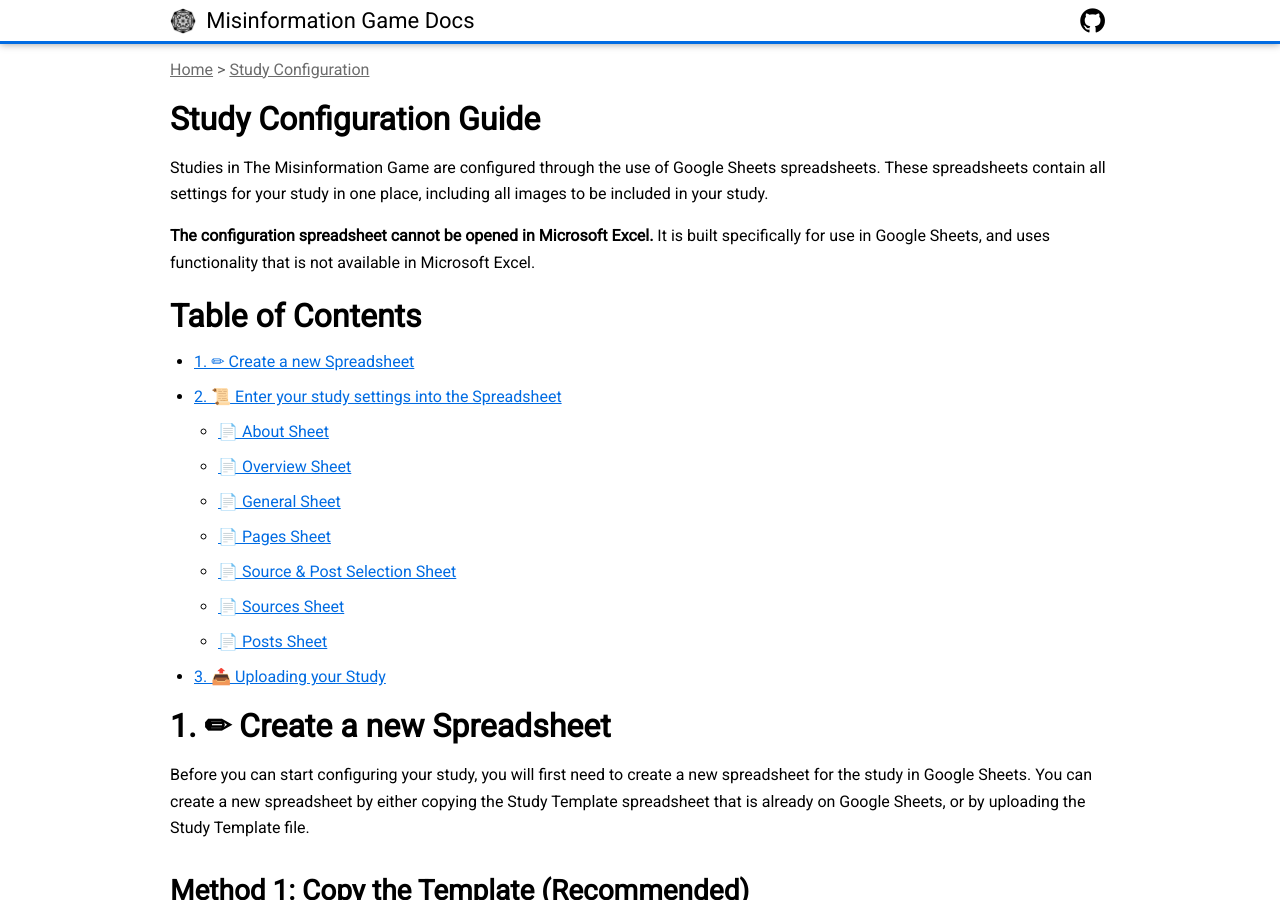
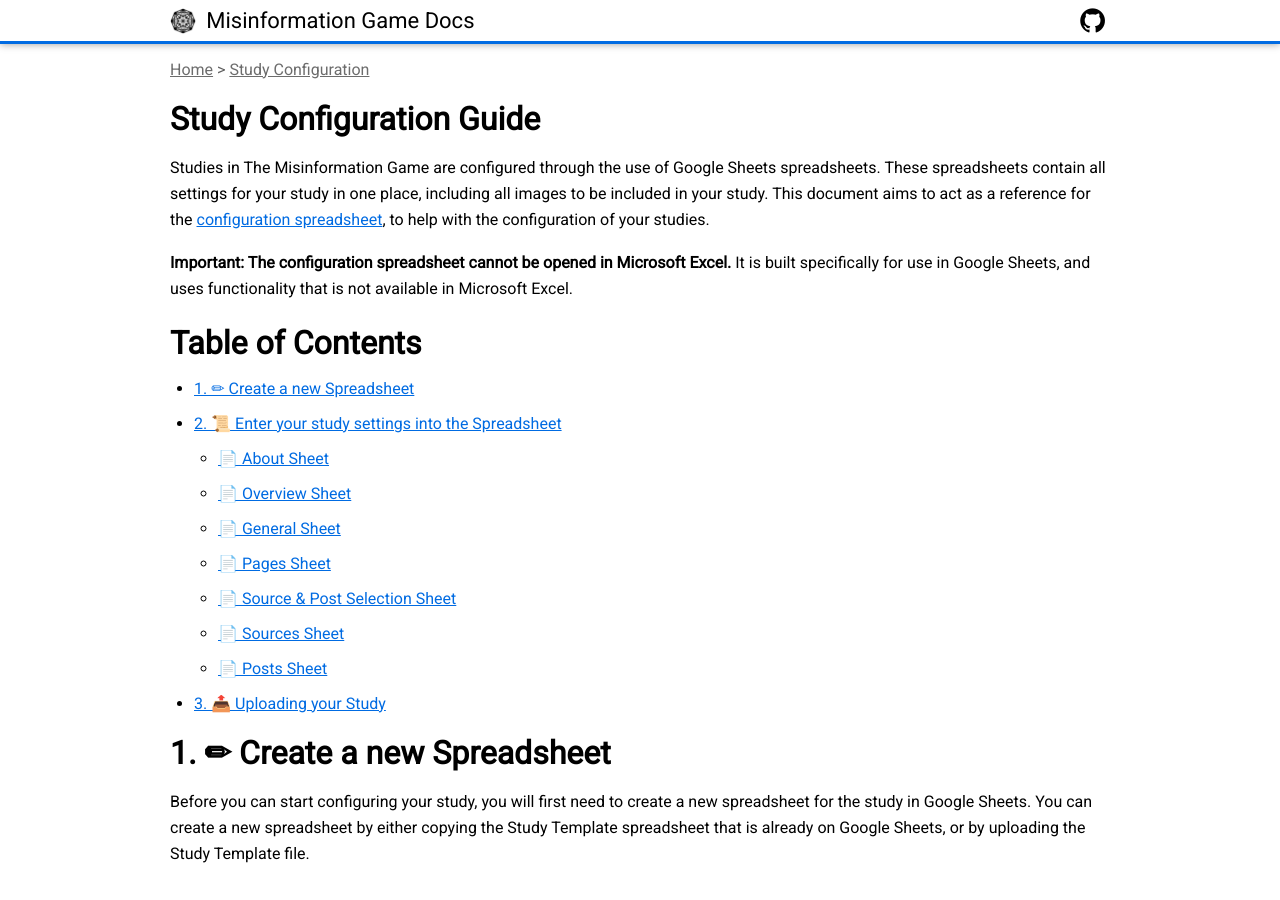
Before and after one commit to beekewardin/themisinformationgame.github.io, a Jekyll site: the page built from StudyConfiguration.md, in a window 1280 px wide and 900 px high. Built offline with Jekyll 4.4.1, drawn with Linux system fonts in a browser that asks for light colours; nearby versions of some CDN libraries; our own code applies the rules of GitHub Pages for plain Markdown files.

Commit message:
Add purpose of study configuration guide into its introduction

```diff
--- a/StudyConfiguration.md
+++ b/StudyConfiguration.md
@@ -7,12 +7,15 @@ showBackToTop: true
 <h1 id="intro">
     Study Configuration Guide
 </h1>
+
 Studies in The Misinformation Game are configured through the
 use of Google Sheets spreadsheets. These spreadsheets contain
 all settings for your study in one place, including all images
-to be included in your study.
+to be included in your study. This document aims to act as a
+reference for the [configuration spreadsheet](/link/StudyTemplate),
+to help with the configuration of your studies.
 
-**The configuration spreadsheet cannot be opened in Microsoft
+**Important: The configuration spreadsheet cannot be opened in Microsoft
 Excel.** It is built specifically for use in Google Sheets,
 and uses functionality that is not available in Microsoft
 Excel.
```
